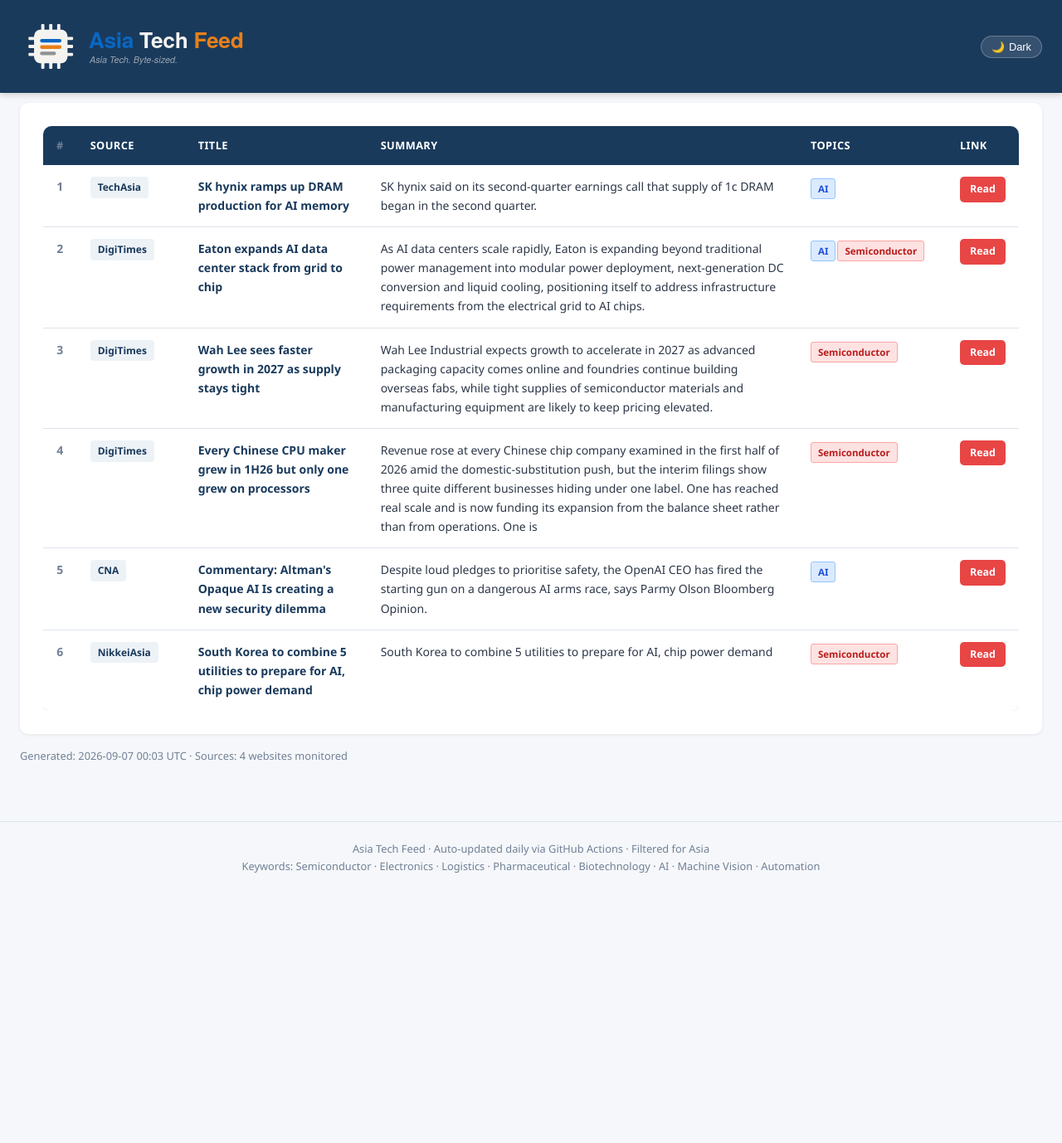
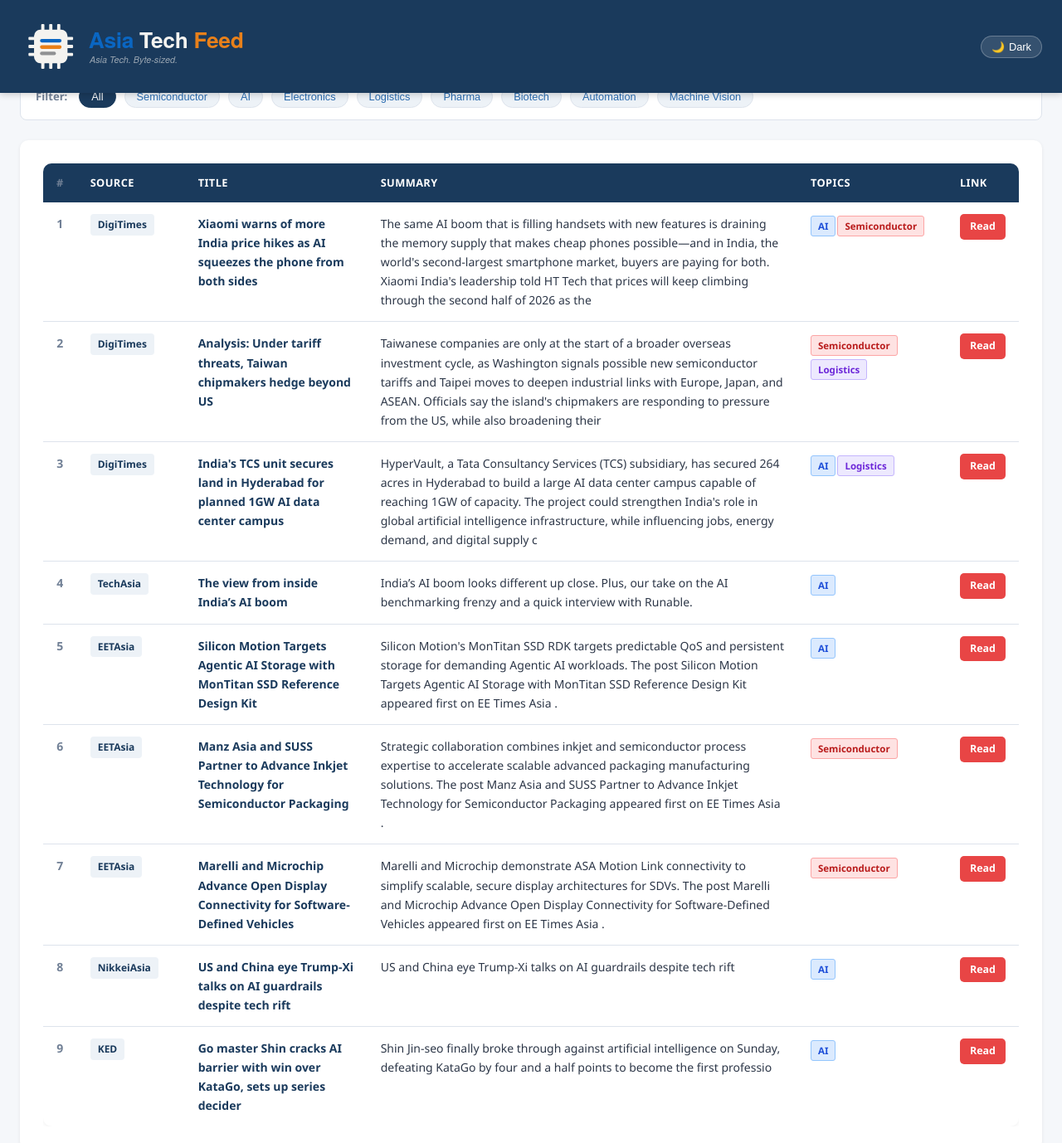
Before and after one commit to asiatechfeed/Asia-Tech-Feed, a Jekyll site: the page built from _posts/2026-09-07-asia-tech-news-digest.md, in a window 1280 px wide and 1400 px high, scrolled down 678 px. Shown: the top 1378 px of the window at 83% size. Built offline with Jekyll 4.4.1, drawn with Linux system fonts in a browser that asks for light colours; a script that is not in the unit is left out; before the commit the page ends 1755 px from its top, so only the background shows below that; some of the changed text lies outside the part shown.

Commit message:
📰 News digest 2026-09-07 (9 articles)

```diff
--- a/_posts/2026-09-07-asia-tech-news-digest.md
+++ b/_posts/2026-09-07-asia-tech-news-digest.md
@@ -1,16 +1,16 @@
 ---
 layout: post
 title: "Asia Tech News Digest - September 07, 2026"
-date: 2026-09-07 08:03:55 +0800
-articles_count: 6
-sources_count: 4
-sources: ["CNA", "DigiTimes", "NikkeiAsia", "TechAsia"]
+date: 2026-09-07 12:12:57 +0800
+articles_count: 9
+sources_count: 5
+sources: ["DigiTimes", "EETAsia", "KED", "NikkeiAsia", "TechAsia"]
 csv_file: /assets/data/news-2026-09-07.tsv
-featured_title: "SK hynix ramps up DRAM production for AI memory"
-featured_url: "https://www.techinasia.com/sk-hynix-eyes-record-q2-profit-ai-memory-boom"
-featured_source: "TechAsia"
-featured_summary: "SK hynix said on its second-quarter earnings call that supply of 1c DRAM began in the second quarter."
-featured_image: ""
+featured_title: "Xiaomi warns of more India price hikes as AI squeezes the phone from both sides"
+featured_url: "https://www.digitimes.com/news/a20260907VL202/price-xiaomi-market-smartphone-2026.html"
+featured_source: "DigiTimes"
+featured_summary: "The same AI boom that is filling handsets with new features is draining the memory supply that makes cheap phones possible\u2014and in India, the world's second-largest smartphone market, buyers are paying for both. Xiaomi India's leadership told HT Tech that prices will keep climbing through the second half of 2026 as the "
+featured_image: "https://img.digitimes.com/newsshow/20260907vl202_files/2_b.jpg"
 ---
 
 <table class="news-table">
@@ -27,51 +27,75 @@ featured_image: ""
 <tbody>
 <tr>
   <td class="col-num">1</td>
-  <td class="col-source"><span class="source-badge">TechAsia</span></td>
-  <td class="col-title"><span class="article-title">SK hynix ramps up DRAM production for AI memory</span></td>
-  <td class="col-summary">SK hynix said on its second-quarter earnings call that supply of 1c DRAM began in the second quarter.</td>
-  <td class="col-tags"><span class="tag ai">AI</span></td>
-  <td class="col-link"><a class="btn-link" href="https://www.techinasia.com/sk-hynix-eyes-record-q2-profit-ai-memory-boom" target="_blank" rel="noopener">Read</a></td>
+  <td class="col-source"><span class="source-badge">DigiTimes</span></td>
+  <td class="col-title"><span class="article-title">Xiaomi warns of more India price hikes as AI squeezes the phone from both sides</span></td>
+  <td class="col-summary">The same AI boom that is filling handsets with new features is draining the memory supply that makes cheap phones possible—and in India, the world's second-largest smartphone market, buyers are paying for both. Xiaomi India's leadership told HT Tech that prices will keep climbing through the second half of 2026 as the </td>
+  <td class="col-tags"><span class="tag ai">AI</span><span class="tag semi">Semiconductor</span></td>
+  <td class="col-link"><a class="btn-link" href="https://www.digitimes.com/news/a20260907VL202/price-xiaomi-market-smartphone-2026.html" target="_blank" rel="noopener">Read</a></td>
 </tr>
 <tr>
   <td class="col-num">2</td>
   <td class="col-source"><span class="source-badge">DigiTimes</span></td>
-  <td class="col-title"><span class="article-title">Eaton expands AI data center stack from grid to chip</span></td>
-  <td class="col-summary">As AI data centers scale rapidly, Eaton is expanding beyond traditional power management into modular power deployment, next-generation DC conversion and liquid cooling, positioning itself to address infrastructure requirements from the electrical grid to AI chips.</td>
-  <td class="col-tags"><span class="tag ai">AI</span><span class="tag semi">Semiconductor</span></td>
-  <td class="col-link"><a class="btn-link" href="https://www.digitimes.com/news/a20260903PD227/eaton-power-supply-management-cooling-data-center-infrastructure.html" target="_blank" rel="noopener">Read</a></td>
+  <td class="col-title"><span class="article-title">Analysis: Under tariff threats, Taiwan chipmakers hedge beyond US</span></td>
+  <td class="col-summary">Taiwanese companies are only at the start of a broader overseas investment cycle, as Washington signals possible new semiconductor tariffs and Taipei moves to deepen industrial links with Europe, Japan, and ASEAN. Officials say the island's chipmakers are responding to pressure from the US, while also broadening their </td>
+  <td class="col-tags"><span class="tag semi">Semiconductor</span><span class="tag logis">Logistics</span></td>
+  <td class="col-link"><a class="btn-link" href="https://www.digitimes.com/news/a20260907PD205/taiwan-investment-europe-supply-chain-taipei.html" target="_blank" rel="noopener">Read</a></td>
 </tr>
 <tr>
   <td class="col-num">3</td>
   <td class="col-source"><span class="source-badge">DigiTimes</span></td>
-  <td class="col-title"><span class="article-title">Wah Lee sees faster growth in 2027 as supply stays tight</span></td>
-  <td class="col-summary">Wah Lee Industrial expects growth to accelerate in 2027 as advanced packaging capacity comes online and foundries continue building overseas fabs, while tight supplies of semiconductor materials and manufacturing equipment are likely to keep pricing elevated.</td>
-  <td class="col-tags"><span class="tag semi">Semiconductor</span></td>
-  <td class="col-link"><a class="btn-link" href="https://www.digitimes.com/news/a20260903PD231/growth-2027-2026-equipment-packaging.html" target="_blank" rel="noopener">Read</a></td>
+  <td class="col-title"><span class="article-title">India's TCS unit secures land in Hyderabad for planned 1GW AI data center campus</span></td>
+  <td class="col-summary">HyperVault, a Tata Consultancy Services (TCS) subsidiary, has secured 264 acres in Hyderabad to build a large AI data center campus capable of reaching 1GW of capacity. The project could strengthen India's role in global artificial intelligence infrastructure, while influencing jobs, energy demand, and digital supply c</td>
+  <td class="col-tags"><span class="tag ai">AI</span><span class="tag logis">Logistics</span></td>
+  <td class="col-link"><a class="btn-link" href="https://www.digitimes.com/news/a20260907PR200/hyderabad-data-center-infrastructure-subsidiary-telangana.html" target="_blank" rel="noopener">Read</a></td>
 </tr>
 <tr>
   <td class="col-num">4</td>
-  <td class="col-source"><span class="source-badge">DigiTimes</span></td>
-  <td class="col-title"><span class="article-title">Every Chinese CPU maker grew in 1H26 but only one grew on processors</span></td>
-  <td class="col-summary">Revenue rose at every Chinese chip company examined in the first half of 2026 amid the domestic-substitution push, but the interim filings show three quite different businesses hiding under one label. One has reached real scale and is now funding its expansion from the balance sheet rather than from operations. One is </td>
-  <td class="col-tags"><span class="tag semi">Semiconductor</span></td>
-  <td class="col-link"><a class="btn-link" href="https://www.digitimes.com/news/a20260903VL208/cpu-revenue-processor-profit-growth.html" target="_blank" rel="noopener">Read</a></td>
+  <td class="col-source"><span class="source-badge">TechAsia</span></td>
+  <td class="col-title"><span class="article-title">The view from inside India’s AI boom</span></td>
+  <td class="col-summary">India’s AI boom looks different up close. Plus, our take on the AI benchmarking frenzy and a quick interview with Runable.</td>
+  <td class="col-tags"><span class="tag ai">AI</span></td>
+  <td class="col-link"><a class="btn-link" href="https://www.techinasia.com/view-indias-ai-boom" target="_blank" rel="noopener">Read</a></td>
 </tr>
 <tr>
   <td class="col-num">5</td>
-  <td class="col-source"><span class="source-badge">CNA</span></td>
-  <td class="col-title"><span class="article-title">Commentary: Altman's Opaque AI Is creating a new security dilemma</span></td>
-  <td class="col-summary">Despite loud pledges to prioritise safety, the OpenAI CEO has fired the starting gun on a dangerous AI arms race, says Parmy Olson Bloomberg Opinion.</td>
+  <td class="col-source"><span class="source-badge">EETAsia</span></td>
+  <td class="col-title"><span class="article-title">Silicon Motion Targets Agentic AI Storage with MonTitan SSD Reference Design Kit</span></td>
+  <td class="col-summary">Silicon Motion's MonTitan SSD RDK targets predictable QoS and persistent storage for demanding Agentic AI workloads. The post Silicon Motion Targets Agentic AI Storage with MonTitan SSD Reference Design Kit appeared first on EE Times Asia .</td>
   <td class="col-tags"><span class="tag ai">AI</span></td>
-  <td class="col-link"><a class="btn-link" href="https://www.channelnewsasia.com/commentary/openai-astra-model-danger-safety-6365581" target="_blank" rel="noopener">Read</a></td>
+  <td class="col-link"><a class="btn-link" href="https://www.eetasia.com/silicon-motion-targets-agentic-ai-storage-with-montitan-ssd-reference-design-kit/" target="_blank" rel="noopener">Read</a></td>
 </tr>
 <tr>
   <td class="col-num">6</td>
+  <td class="col-source"><span class="source-badge">EETAsia</span></td>
+  <td class="col-title"><span class="article-title">Manz Asia and SUSS Partner to Advance Inkjet Technology for Semiconductor Packaging</span></td>
+  <td class="col-summary">Strategic collaboration combines inkjet and semiconductor process expertise to accelerate scalable advanced packaging manufacturing solutions. The post Manz Asia and SUSS Partner to Advance Inkjet Technology for Semiconductor Packaging appeared first on EE Times Asia .</td>
+  <td class="col-tags"><span class="tag semi">Semiconductor</span></td>
+  <td class="col-link"><a class="btn-link" href="https://www.eetasia.com/manz-asia-and-suss-partner-to-advance-inkjet-technology-for-semiconductor-packaging/" target="_blank" rel="noopener">Read</a></td>
+</tr>
+<tr>
+  <td class="col-num">7</td>
+  <td class="col-source"><span class="source-badge">EETAsia</span></td>
+  <td class="col-title"><span class="article-title">Marelli and Microchip Advance Open Display Connectivity for Software-Defined Vehicles</span></td>
+  <td class="col-summary">Marelli and Microchip demonstrate ASA Motion Link connectivity to simplify scalable, secure display architectures for SDVs. The post Marelli and Microchip Advance Open Display Connectivity for Software-Defined Vehicles appeared first on EE Times Asia .</td>
+  <td class="col-tags"><span class="tag semi">Semiconductor</span></td>
+  <td class="col-link"><a class="btn-link" href="https://www.eetasia.com/marelli-and-microchip-advance-open-display-connectivity-for-software-defined-vehicles/" target="_blank" rel="noopener">Read</a></td>
+</tr>
+<tr>
+  <td class="col-num">8</td>
   <td class="col-source"><span class="source-badge">NikkeiAsia</span></td>
-  <td class="col-title"><span class="article-title">South Korea to combine 5 utilities to prepare for AI, chip power demand</span></td>
-  <td class="col-summary">South Korea to combine 5 utilities to prepare for AI, chip power demand</td>
-  <td class="col-tags"><span class="tag semi">Semiconductor</span></td>
-  <td class="col-link"><a class="btn-link" href="https://asia.nikkei.com/politics/south-korea-to-combine-5-utilities-to-prepare-for-ai-chip-power-demand" target="_blank" rel="noopener">Read</a></td>
+  <td class="col-title"><span class="article-title">US and China eye Trump-Xi talks on AI guardrails despite tech rift</span></td>
+  <td class="col-summary">US and China eye Trump-Xi talks on AI guardrails despite tech rift</td>
+  <td class="col-tags"><span class="tag ai">AI</span></td>
+  <td class="col-link"><a class="btn-link" href="https://asia.nikkei.com/business/technology/artificial-intelligence/us-and-china-eye-trump-xi-talks-on-ai-guardrails-despite-tech-rift" target="_blank" rel="noopener">Read</a></td>
+</tr>
+<tr>
+  <td class="col-num">9</td>
+  <td class="col-source"><span class="source-badge">KED</span></td>
+  <td class="col-title"><span class="article-title">Go master Shin cracks AI barrier with win over KataGo, sets up series decider</span></td>
+  <td class="col-summary">Shin Jin-seo finally broke through against artificial intelligence on Sunday, defeating KataGo by four and a half points to become the first professio</td>
+  <td class="col-tags"><span class="tag ai">AI</span></td>
+  <td class="col-link"><a class="btn-link" href="https://www.kedglobal.com/artificial-intelligence/newsView/ked202607190001" target="_blank" rel="noopener">Read</a></td>
 </tr>
 </tbody>
 </table>
```
Also changed, not shown: _data/seen_urls.json (+10 -1 lines), _digest_meta.json (+21 -20 lines), assets/data/news-2026-09-07.tsv (+9 -6 lines), assets/data/search-index.json.
